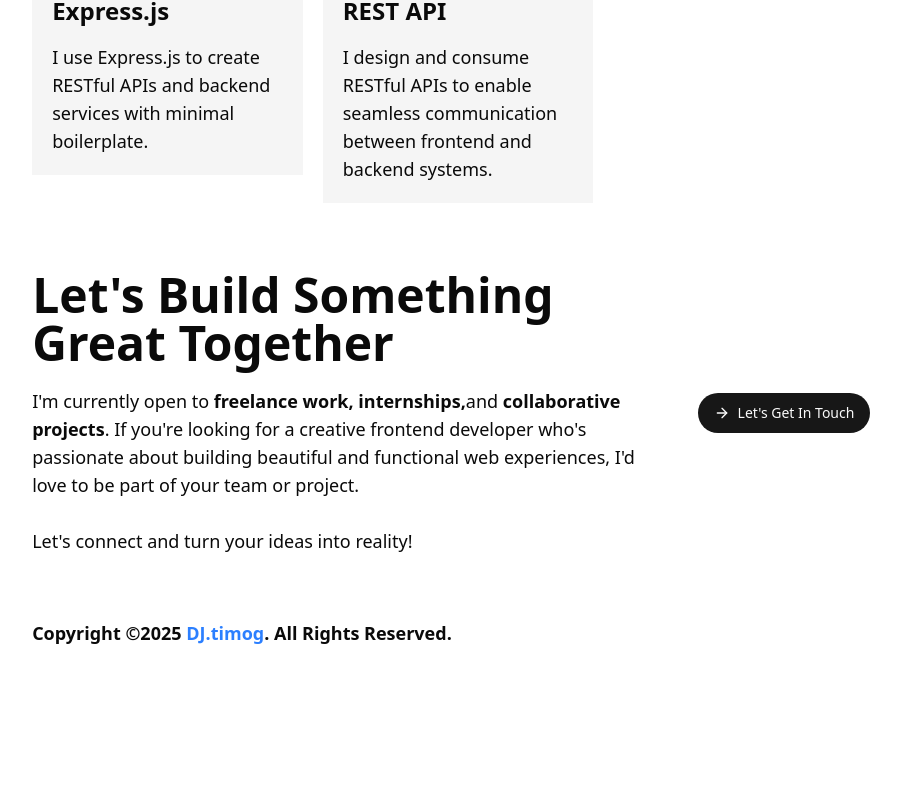
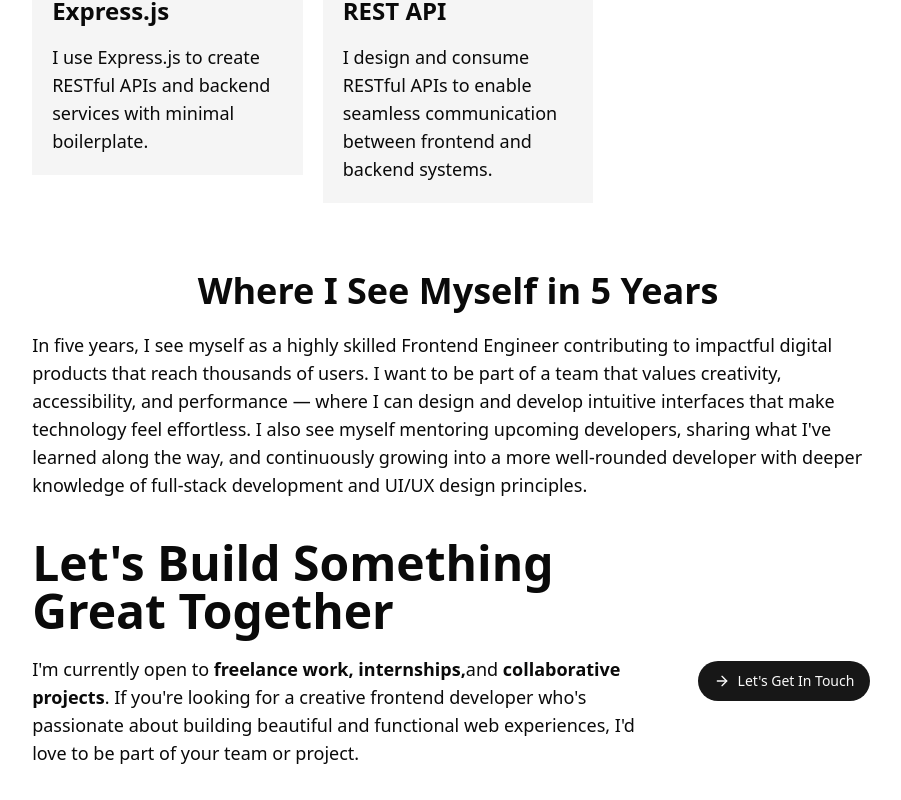
Before and after one commit to djtimog/my-portfolio, a Next.js app: page / in a window 1280 px wide. Shown: the part 1987-2787 px from the top of the page, without its empty margins (360-1261 px from the left). Before the commit the page ends 2674 px from the top, so only its background shows below. Built offline with nearby package versions, Linux system fonts and the light colour scheme.

Commit message:
Adds five-year vision statement to homepage
Adds a section to the homepage outlining the developer's
aspirations and goals for the next five years.

```diff
--- a/app/page.tsx
+++ b/app/page.tsx
@@ -133,6 +133,27 @@ export default function Home() {
         </div>
       </div>
 
+      <div className="pb-10">
+        <SlideInRight>
+          <div>
+            <h1 className="text-center text-4xl px-3 font-bold mb-5">
+              Where I See Myself in 5 Years
+            </h1>
+            <p className="text-lg">
+              In five years, I see myself as a highly skilled Frontend Engineer
+              contributing to impactful digital products that reach thousands of
+              users. I want to be part of a team that values creativity,
+              accessibility, and performance — where I can design and develop
+              intuitive interfaces that make technology feel effortless. I also
+              see myself mentoring upcoming developers, sharing what I&apos;ve
+              learned along the way, and continuously growing into a more
+              well-rounded developer with deeper knowledge of full-stack
+              development and UI/UX design principles.
+            </p>
+          </div>
+        </SlideInRight>
+      </div>
+
       <div>
         <SlideInRight>
           <div className="grid lg:grid-cols-[1fr_200px] gap-7 mb-16">
```
